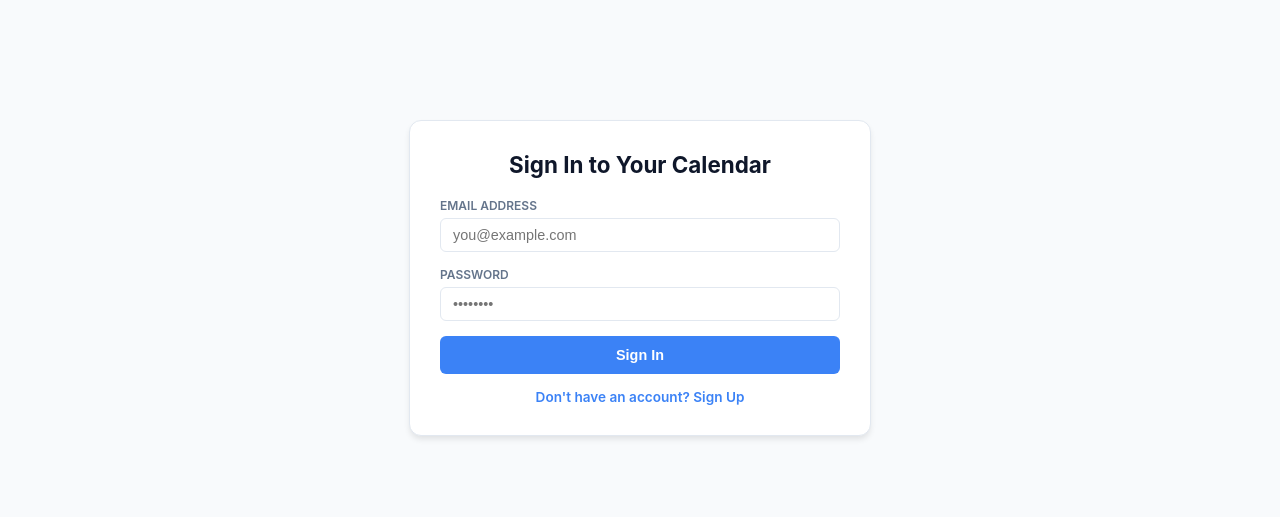
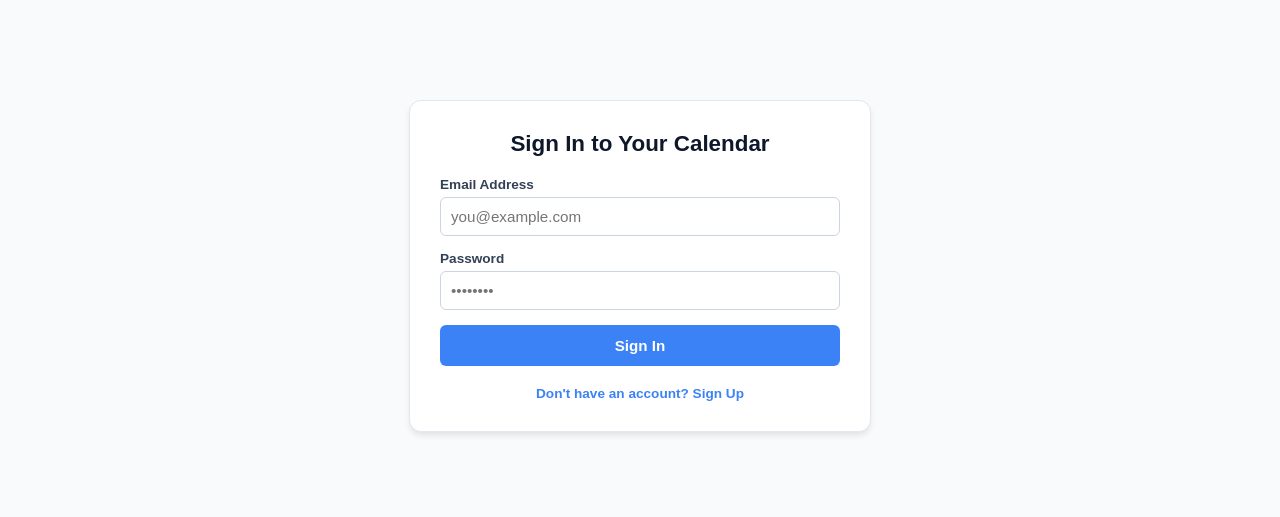
Before and after one commit to benjaminfaris/mycal, a plain HTML site: page index.html in a window 1280 px wide. Shown: the top 517 px of the page. Drawn offline with nearby package versions, Linux system fonts and the light colour scheme.

Commit message:
Update index.html

```diff
--- a/index.html
+++ b/index.html
@@ -797,24 +797,28 @@
         </style>
     </head>
     <body>
-        <div id="authScreen" class="auth-container">
-            <h2 id="authTitle">Sign In to Your Calendar</h2>
-            <div class="auth-form">
-                <div class="form-group">
-                    <label for="authEmail">Email Address</label>
-                    <input type="email" id="authEmail" placeholder="you@example.com" />
-                </div>
-                <div class="form-group">
-                    <label for="authPassword">Password</label>
-                    <input type="password" id="authPassword" placeholder="••••••••" />
-                </div>
-                <button class="submit-btn" id="authBtn" onclick="handleAuth()">Sign In</button>
-            </div>
-            <div class="auth-toggle">
-                <span id="authToggleText" onclick="toggleAuthMode()">Don't have an account? Sign Up</span>
-            </div>
-        </div>
-        <div class="container">
+        <div id="authScreen" style="max-width: 400px; margin: 80px auto; padding: 30px; background: white; border: 1px solid #e2e8f0; border-radius: 12px; box-shadow: 0 4px 6px -1px rgba(0,0,0,0.1); font-family: sans-serif;">
+    <h2 id="authTitle" style="margin-top: 0; margin-bottom: 20px; font-size: 1.4rem; text-align: center; color: #0f172a;">Sign In to Your Calendar</h2>
+
+    <div style="display: flex; flex-direction: column; gap: 15px;">
+        <div style="display: flex; flex-direction: column; gap: 5px;">
+            <label for="authEmail" style="font-size: 0.85rem; font-weight: 600; color: #334155;">Email Address</label>
+            <input type="email" id="authEmail" placeholder="you@example.com" style="padding: 10px; border: 1px solid #cbd5e1; border-radius: 6px; font-size: 0.95rem;">
+        </div>
+
+        <div style="display: flex; flex-direction: column; gap: 5px;">
+            <label for="authPassword" style="font-size: 0.85rem; font-weight: 600; color: #334155;">Password</label>
+            <input type="password" id="authPassword" placeholder="••••••••" style="padding: 10px; border: 1px solid #cbd5e1; border-radius: 6px; font-size: 0.95rem;">
+        </div>
+
+        <button id="authBtn" onclick="handleAuth()" style="background: #3b82f6; color: white; border: none; padding: 12px; border-radius: 6px; font-weight: 600; cursor: pointer; font-size: 0.95rem;">Sign In</button>
+    </div>
+
+    <div style="text-align: center; margin-top: 20px; font-size: 0.85rem; color: #64748b;">
+        <span id="authToggleText" style="cursor: pointer; color: #3b82f6; font-weight: 600;" onclick="toggleAuthMode()">Don't have an account? Sign Up</span>
+    </div>
+</div>
+        <div class="container" id="appContainer" style="display: none;">
     <header>
         <h1>Weekly Dashboard</h1>
                 <div class="nav-controls">
@@ -1064,34 +1068,69 @@
                 window.addEventListener("resize", debounce(renderCalendar, 150));
             }
 
-            // Switch between Login and SignUp Mode in UI
+            let isSignUpMode = false;
+
+// 1. Toggle between Login & Sign Up modes visually
 function toggleAuthMode() {
     isSignUpMode = !isSignUpMode;
-                document.getElementById("authTitle").innerText = isSignUpMode
-                    ? "Create Your Account"
-                    : "Sign In to Your Calendar";
-                document.getElementById("authBtn").innerText = isSignUpMode ? "Register & Login" : "Sign In";
-                document.getElementById("authToggleText").innerHTML = isSignUpMode
-                    ? "Already have an account? <span>Sign In</span>"
-                    : "Don't have an account? <span>Sign Up</span>";
-            }
-
-            // Process Sign In or Sign Up requests
+    const title = document.getElementById('authTitle');
+    const button = document.getElementById('authBtn');
+    const toggleText = document.getElementById('authToggleText');
+
+    if (isSignUpMode) {
+        title.innerText = "Create Your Account";
+        button.innerText = "Sign Up";
+        toggleText.innerHTML = "Already have an account? <strong style='color:#3b82f6'>Sign In</strong>";
+    } else {
+        title.innerText = "Sign In to Your Calendar";
+        button.innerText = "Sign In";
+        toggleText.innerHTML = "Don't have an account? <strong style='color:#3b82f6'>Sign Up</strong>";
+    }
+}
+
+// 2. Handle the Auth submission using Supabase API
 async function handleAuth() {
-                const email = document.getElementById("authEmail").value.trim();
-                const password = document.getElementById("authPassword").value;
-
-                if (!email || !password) return alert("Please fill out all fields.");
+    const email = document.getElementById('authEmail').value.trim();
+    const password = document.getElementById('authPassword').value;
+
+    if (!email || !password) {
+        alert("Please fill out all fields.");
+        return;
+    }
 
     if (isSignUpMode) {
-                    const { error } = await supabase.auth.signUp({ email, password });
-                    if (error) alert("Sign Up failed: " + error.message);
-                    else alert("Registration successful! Check email for verification link (if enabled) or log in.");
+        // Create a new account in Supabase
+        const { data, error } = await supabase.auth.signUp({ email, password });
+        if (error) {
+            alert("Sign Up Error: " + error.message);
         } else {
-                    const { error } = await supabase.auth.signInWithPassword({ email, password });
-                    if (error) alert("Sign In failed: " + error.message);
-                }
-            }
+            alert("Sign up successful! Please check your email inbox for a confirmation link.");
+        }
+    } else {
+        // Sign in existing user
+        const { data, error } = await supabase.auth.signInWithPassword({ email, password });
+        if (error) {
+            alert("Sign In Error: " + error.message);
+        }
+    }
+}
+
+// 3. Keep track of current user sessions & toggle screen visibility
+supabase.auth.onAuthStateChange((event, session) => {
+    const authScreen = document.getElementById('authScreen');
+    const appContainer = document.getElementById('appContainer');
+
+    if (session) {
+        // User is logged in! Hide Login card, show Calendar
+        authScreen.style.display = 'none';
+        appContainer.style.display = 'block';
+        // You can run loadEventsFromSupabase() here to grab their calendar events
+    } else {
+        // User is logged out! Show Login card, hide Calendar
+        authScreen.style.display = 'block';
+        appContainer.style.display = 'none';
+    }
+});
 
             async function handleSignOut() {
                 await supabase.auth.signOut();
```
Lines whose indentation alone changed are shown as unchanged.
